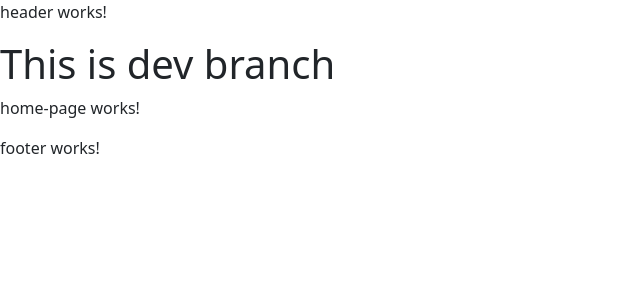
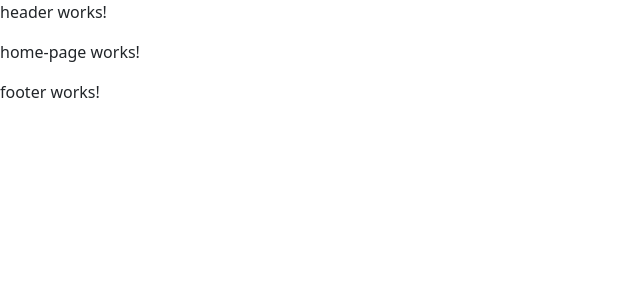
Before and after one commit to Playground0/BrownSurveyFE, an Angular app: page / in a window 1280 px wide. Shown: the top 300 px of the page, without its empty margins (0-640 px from the left). Built offline with nearby package versions, Linux system fonts and the light colour scheme.

Commit message:
check completed for dev branch on vercel

```diff
--- a/src/app/app.component.html
+++ b/src/app/app.component.html
@@ -1,4 +1,3 @@
 <app-header></app-header>
-<h1>This is dev branch</h1>
 <router-outlet></router-outlet>
 <app-footer></app-footer>
```
